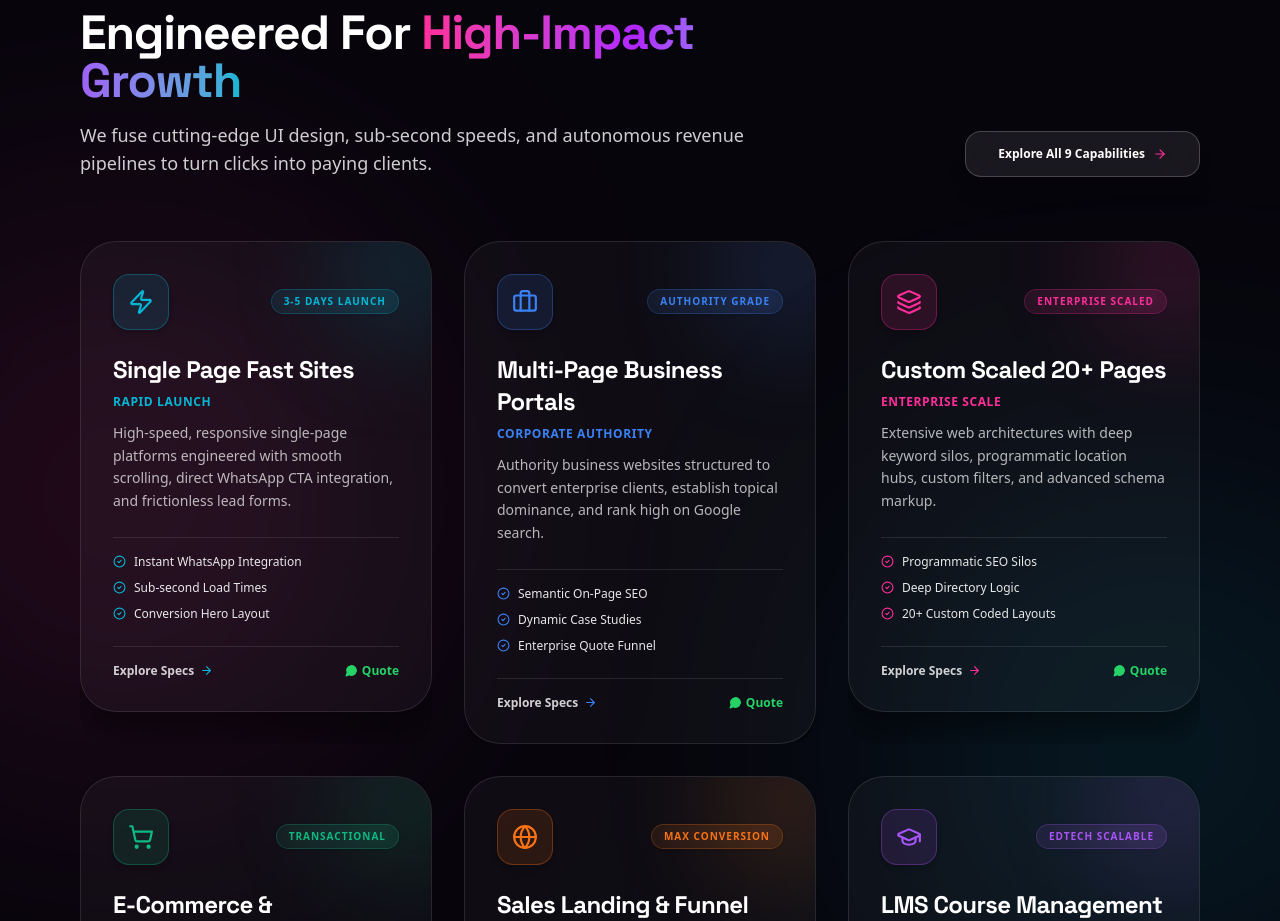
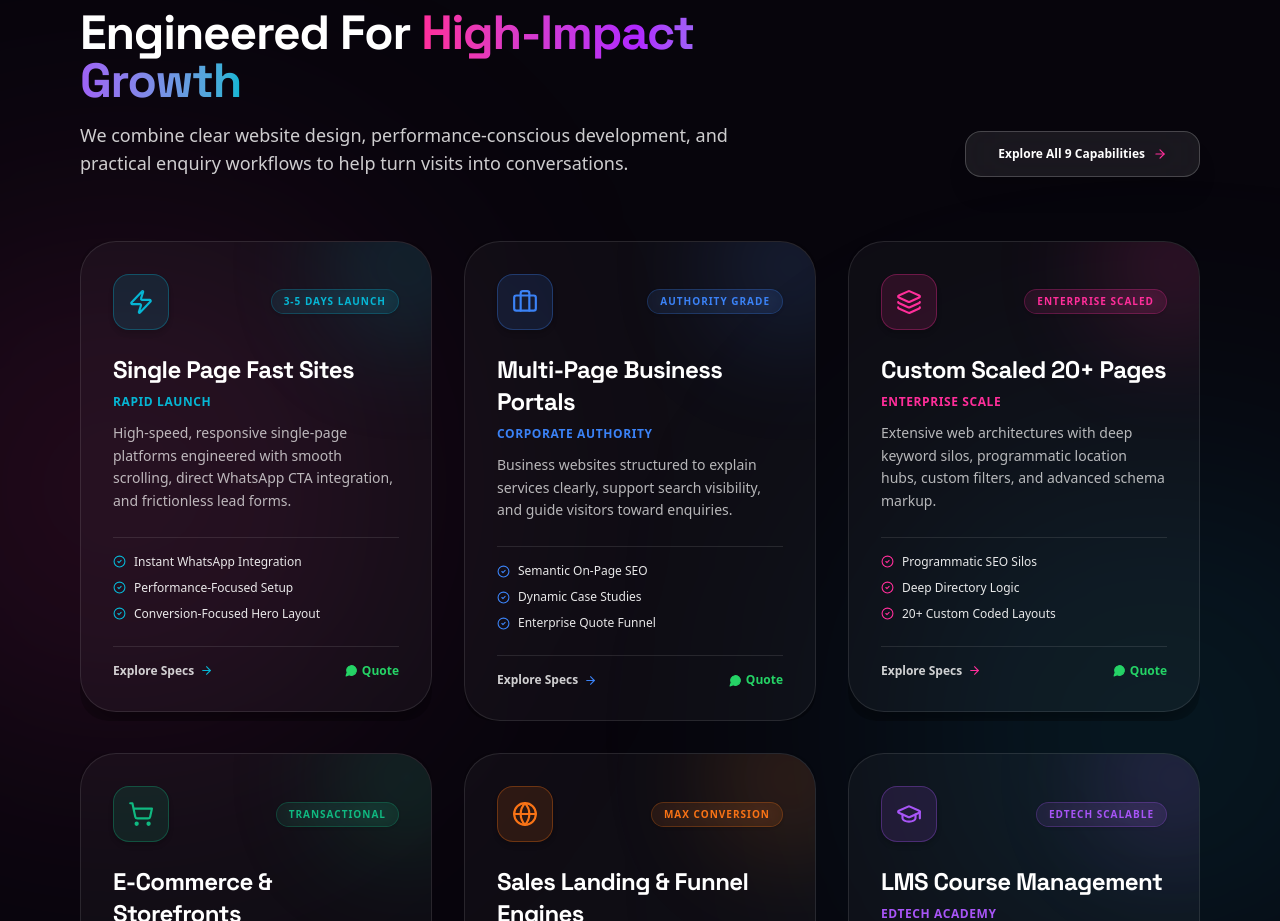
Before and after one commit to deenapriyanka00217-arch/my-dp-Digital, a React (Vite) app: page / in a window 1280 px wide. Shown: the part 980-1901 px from the top of the page. Built offline with nearby package versions, Linux system fonts and the light colour scheme.

Commit message:
SEO: make service page speed and ranking language precise

```diff
--- a/src/components/Services.tsx
+++ b/src/components/Services.tsx
@@ -25,13 +25,13 @@ const services = [
     icon: Zap,
     tag: '3-5 Days Launch',
     color: '#06B6D4',
-    features: ['Instant WhatsApp Integration', 'Sub-second Load Times', 'Conversion Hero Layout'],
+    features: ['Instant WhatsApp Integration', 'Performance-Focused Setup', 'Conversion-Focused Hero Layout'],
   },
   {
     id: '2',
     title: 'Multi-Page Business Portals',
     category: 'Corporate Authority',
-    description: 'Authority business websites structured to convert enterprise clients, establish topical dominance, and rank high on Google search.',
+    description: 'Business websites structured to explain services clearly, support search visibility, and guide visitors toward enquiries.',
     icon: Briefcase,
     tag: 'Authority Grade',
     color: '#3B82F6',
@@ -96,7 +96,7 @@ const Services = () => {
               Engineered For <span className="text-transparent bg-clip-text bg-gradient-to-r from-[#FF2E9A] via-[#B026FF] to-[#06B6D4]">High-Impact Growth</span>
             </h2>
             <p className="text-white/80 text-base sm:text-lg font-normal">
-              We fuse cutting-edge UI design, sub-second speeds, and autonomous revenue pipelines to turn clicks into paying clients.
+              We combine clear website design, performance-conscious development, and practical enquiry workflows to help turn visits into conversations.
             </p>
           </div>
 
```
